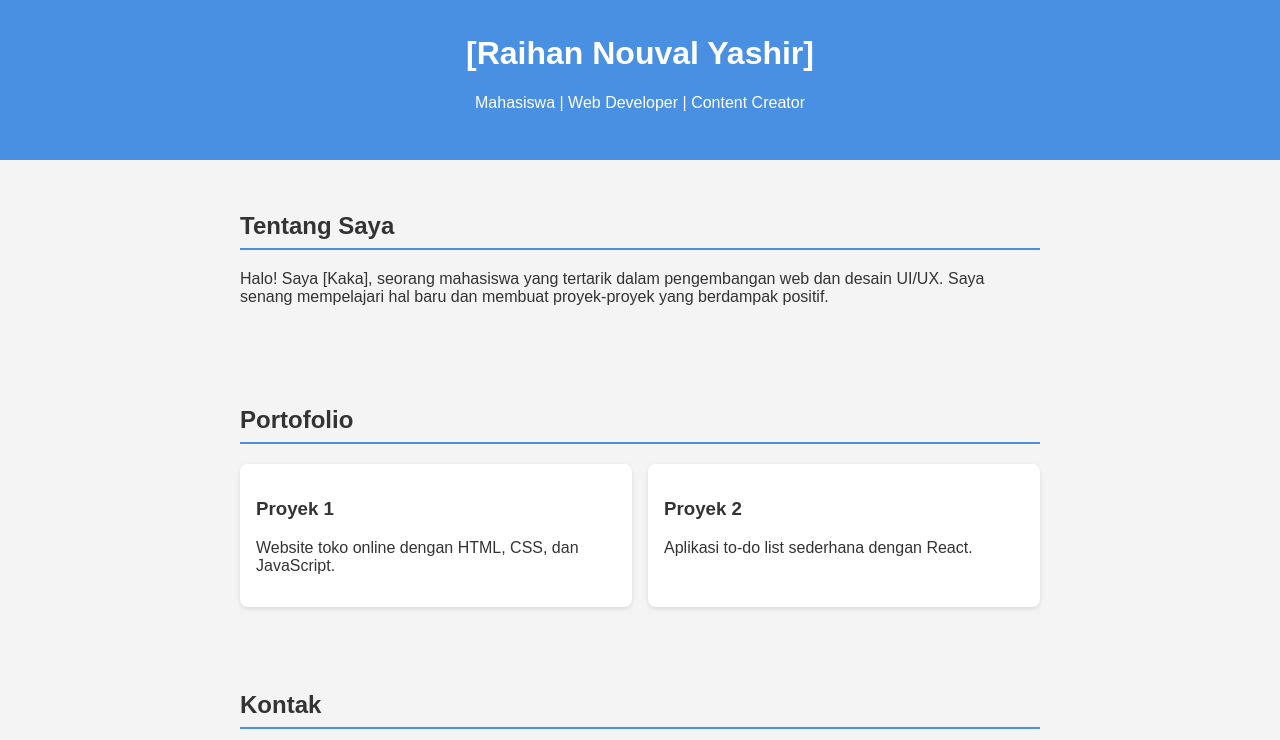
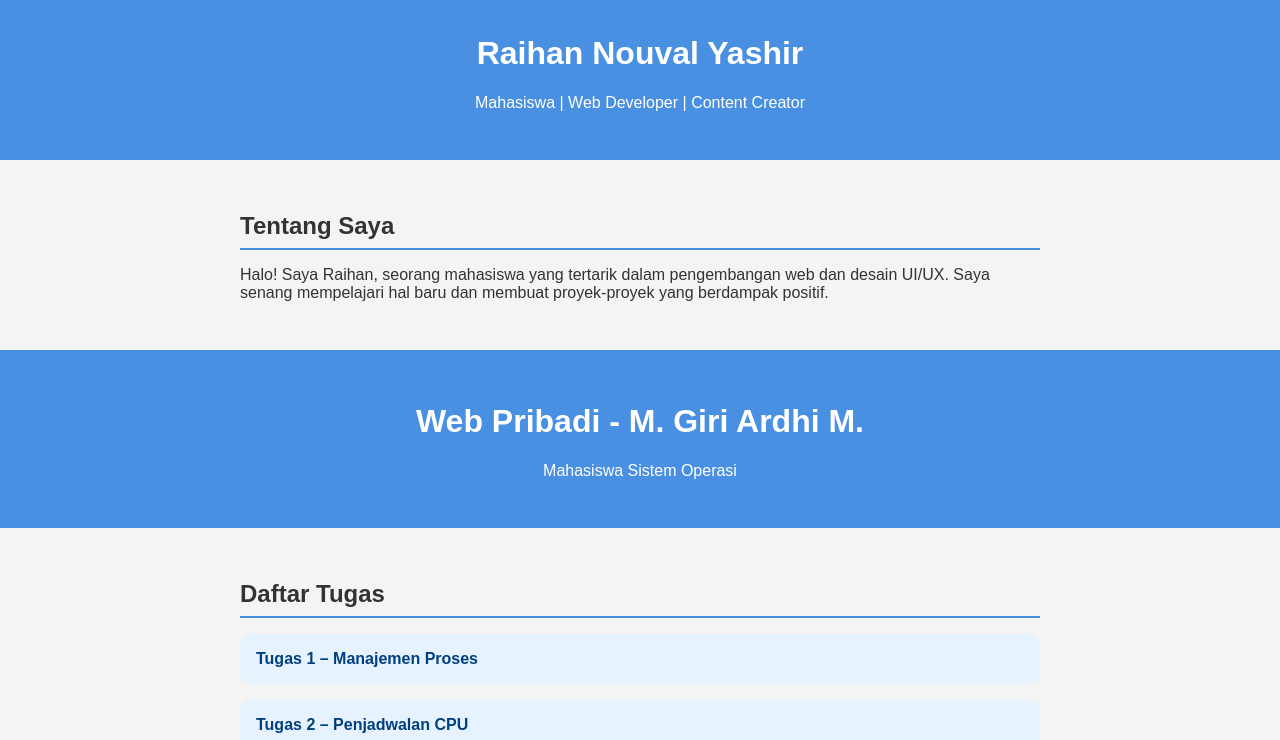
Before and after one commit to kaakaaa619/raihannouvalyashir, a plain HTML site: page index.html in a window 1280 px wide. Shown: the part 60-800 px from the top of the page. Drawn offline with Linux system fonts and the light colour scheme.

Commit message:
Update index.html

```diff
--- a/index.html
+++ b/index.html
@@ -3,7 +3,7 @@
 <head>
   <meta charset="UTF-8" />
   <meta name="viewport" content="width=device-width, initial-scale=1.0" />
-  <title>Web Pribadi - [Raihan Nouval Yashir]</title>
+  <title>Web Pribadi - Raihan Nouval Yashir</title>
   <style>
     body {
       margin: 0;
@@ -56,29 +56,115 @@
 
   <header>
     <img src="foto-profil.jpg" alt="Foto Profil" />
-    <h1>[Raihan Nouval Yashir]</h1>
+    <h1>Raihan Nouval Yashir</h1>
     <p>Mahasiswa | Web Developer | Content Creator</p>
   </header>
 
   <section>
     <h2>Tentang Saya</h2>
-    <p>Halo! Saya [Kaka], seorang mahasiswa yang tertarik dalam pengembangan web dan desain UI/UX. Saya senang mempelajari hal baru dan membuat proyek-proyek yang berdampak positif.</p>
+    <p>Halo! Saya Raihan, seorang mahasiswa yang tertarik dalam pengembangan web dan desain UI/UX. Saya senang mempelajari hal baru dan membuat proyek-proyek yang berdampak positif.</p>
   </section>
 
+  <!DOCTYPE html>
+<html lang="id">
+<head>
+  <meta charset="UTF-8">
+  <meta name="viewport" content="width=device-width, initial-scale=1.0">
+  <title>Web Pribadi - Daftar Tugas</title>
+  <style>
+    body {
+      font-family: Arial, sans-serif;
+      background: #f4f4f4;
+      margin: 0;
+      padding: 0;
+    }
+    header {
+      background: #4a90e2;
+      color: white;
+      text-align: center;
+      padding: 2rem 1rem;
+    }
+    section {
+      max-width: 800px;
+      margin: auto;
+      padding: 2rem 1rem;
+    }
+    h2 {
+      margin-bottom: 1rem;
+      color: #333;
+    }
+    .task {
+      background-color: #e6f2fd;
+      padding: 1rem;
+      border-radius: 10px;
+      margin-bottom: 1rem;
+      cursor: pointer;
+      font-weight: bold;
+      color: #004080;
+      transition: background 0.3s;
+    }
+    .task:hover {
+      background-color: #d0e8fc;
+    }
+    .answer {
+      display: none;
+      background-color: #fff;
+      padding: 1rem;
+      border-left: 5px solid #4a90e2;
+      margin-bottom: 1rem;
+      border-radius: 5px;
+      box-shadow: 0 2px 5px rgba(0,0,0,0.1);
+    }
+  </style>
+</head>
+<body>
+
+  <header>
+    <h1>Web Pribadi - M. Giri Ardhi M.</h1>
+    <p>Mahasiswa Sistem Operasi</p>
+  </header>
+
   <section>
-    <h2>Portofolio</h2>
-    <div class="portfolio">
-      <div class="portfolio-item">
-        <h3>Proyek 1</h3>
-        <p>Website toko online dengan HTML, CSS, dan JavaScript.</p>
-      </div>
-      <div class="portfolio-item">
-        <h3>Proyek 2</h3>
-        <p>Aplikasi to-do list sederhana dengan React.</p>
-      </div>
-      <!-- Tambah lebih banyak proyek -->
+    <h2>Daftar Tugas</h2>
+
+    <div class="task" onclick="toggleAnswer('answer1')">Tugas 1 – Manajemen Proses</div>
+    <div class="answer" id="answer1">
+      <p>Menjelaskan konsep proses dalam sistem operasi, termasuk PCB, lifecycle proses (new, ready, running, waiting, terminated), serta peran scheduler dan dispatcher.</p>
+    </div>
+
+    <div class="task" onclick="toggleAnswer('answer2')">Tugas 2 – Penjadwalan CPU</div>
+    <div class="answer" id="answer2">
+      <p>Membandingkan algoritma penjadwalan CPU: FCFS, SJF, Priority, dan Round Robin. Setiap algoritma diuji dengan contoh dan dihitung average waiting time serta turnaround time.</p>
+    </div>
+
+    <div class="task" onclick="toggleAnswer('answer3')">Tugas 3 – Manajemen Memori</div>
+    <div class="answer" id="answer3">
+      <p>Membahas alokasi memori: contiguous (fixed & variable partition), paging, segmentation, serta strategi seperti first-fit, best-fit, dan worst-fit.</p>
+    </div>
+
+    <div class="task" onclick="toggleAnswer('answer4')">Tugas 4 – Penjadwalan Disk</div>
+    <div class="answer" id="answer4">
+      <p>
+        Jumlah track = 2000, head awal = 1234, urutan akses termasuk: 1600, 1050, 1775, 1950, 30, 825, ..., dst.<br>
+        Nilai dinamis berdasarkan tanggal lahir/NIM:<br>
+        [x1]=30, [x2]=500, [x3]=2007, [x4]=56.<br><br>
+        <strong>Jawaban:</strong><br>
+        Hitung total perpindahan head dengan masing-masing algoritma: FCFS, SSTF, SCAN, CSCAN, LOOK, dan CLOOK.<br>
+        Perjalanan head digambarkan sebagai grafik dan dijelaskan narasi alasan efisiensi tiap metode.
+      </p>
     </div>
   </section>
+
+  <script>
+    function toggleAnswer(id) {
+      const answer = document.getElementById(id);
+      answer.style.display = (answer.style.display === "block") ? "none" : "block";
+    }
+  </script>
+
+</body>
+</html>
+
 
   <section>
     <h2>Kontak</h2>
```
